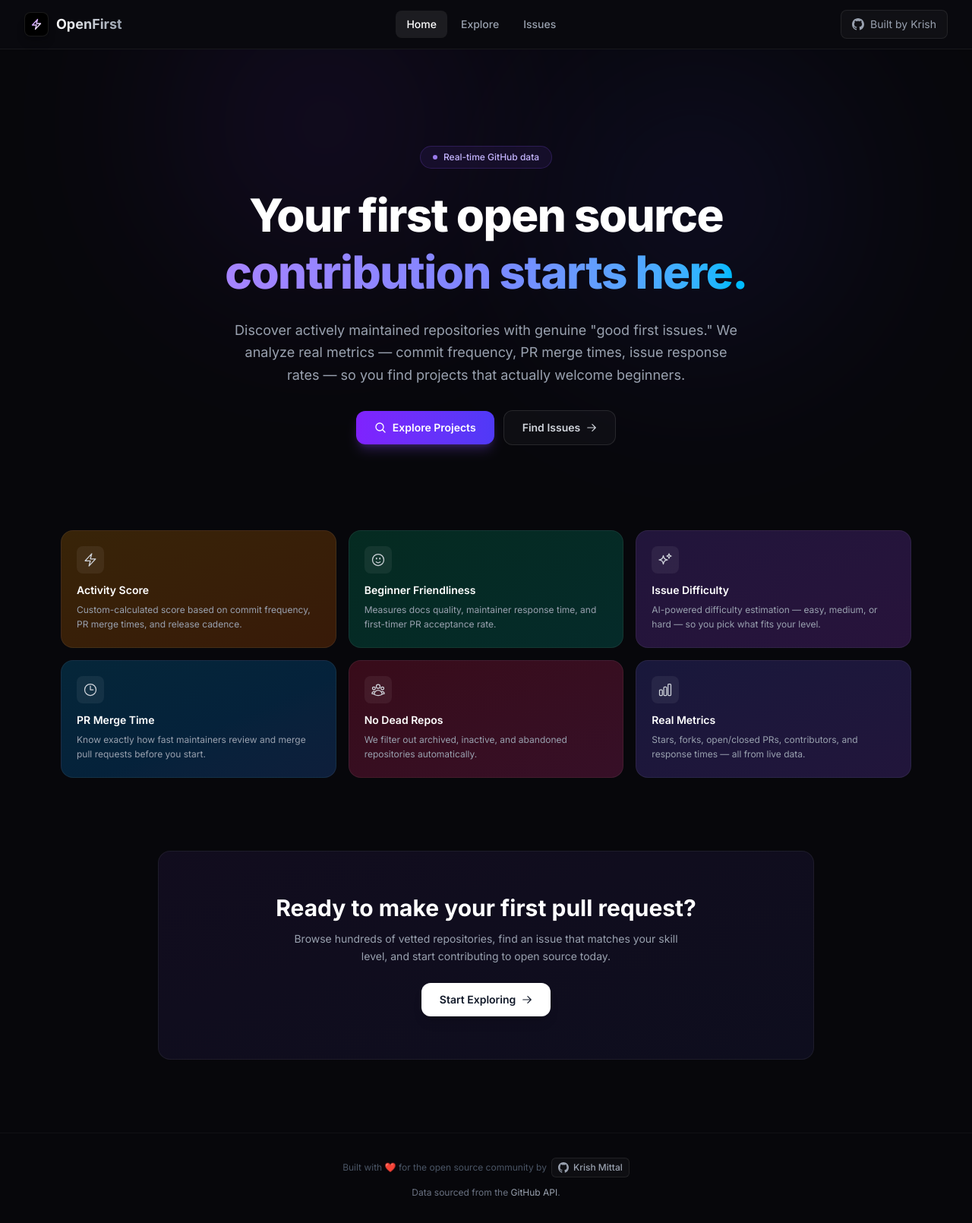
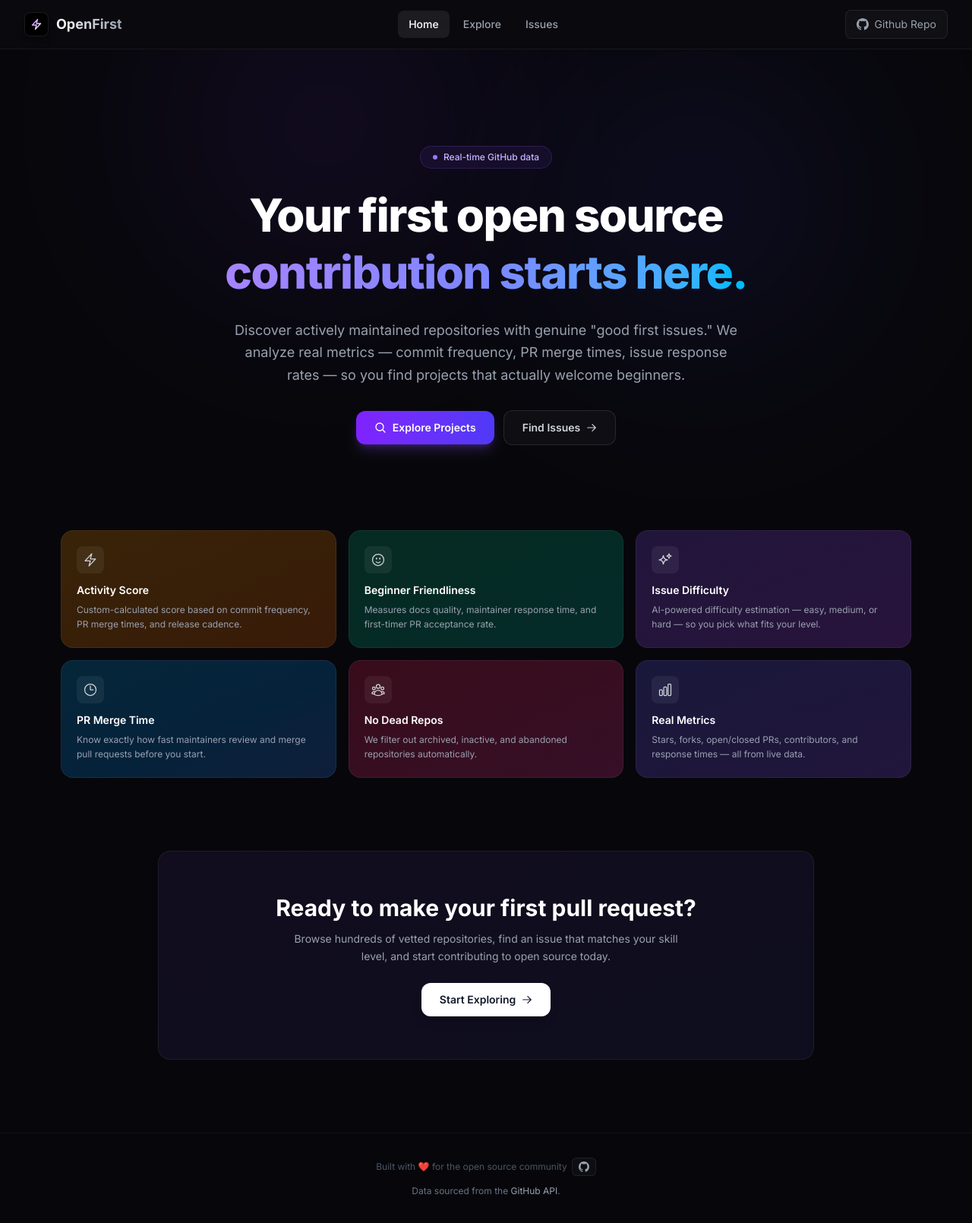
Before and after one commit to krish-mittal1/OpenFirst, a Next.js app in the folder frontend/: page / in a window 1280 px wide. Shown: the whole page at 76% size. Built offline with nearby package versions, Linux system fonts and the light colour scheme.

Commit message:
minor UI changes

```diff
--- a/frontend/src/components/Footer.jsx
+++ b/frontend/src/components/Footer.jsx
@@ -4,7 +4,7 @@ export default function Footer() {
     return (
         <footer className="w-full border-t border-white/[0.04] py-8 text-center text-xs text-gray-600 mt-auto">
             <p className="flex items-center justify-center gap-1.5 flex-wrap">
-                <span>Built with ❤️ for the open source community by</span>
+                <span>Built with ❤️ for the open source community</span>
                 <a
                     href="https://github.com/krish-mittal1"
                     target="_blank"
@@ -14,7 +14,6 @@ export default function Footer() {
                     <svg className="h-3.5 w-3.5" fill="currentColor" viewBox="0 0 24 24">
                         <path d="M12 0c-6.626 0-12 5.373-12 12 0 5.302 3.438 9.8 8.207 11.387.599.111.793-.261.793-.577v-2.234c-3.338.726-4.033-1.416-4.033-1.416-.546-1.387-1.333-1.756-1.333-1.756-1.089-.745.083-.729.083-.729 1.205.084 1.839 1.237 1.839 1.237 1.07 1.834 2.807 1.304 3.492.997.107-.775.418-1.305.762-1.604-2.665-.305-5.467-1.334-5.467-5.931 0-1.311.469-2.381 1.236-3.221-.124-.303-.535-1.524.117-3.176 0 0 1.008-.322 3.301 1.23.957-.266 1.983-.399 3.003-.404 1.02.005 2.047.138 3.006.404 2.291-1.552 3.297-1.23 3.297-1.23.653 1.653.242 2.874.118 3.176.77.84 1.235 1.911 1.235 3.221 0 4.609-2.807 5.624-5.479 5.921.43.372.823 1.102.823 2.222v3.293c0 .319.192.694.801.576 4.765-1.589 8.199-6.086 8.199-11.386 0-6.627-5.373-12-12-12z" />
                     </svg>
-                    Krish Mittal
                 </a>
             </p>
             <p className="mt-3 text-gray-500">
--- a/frontend/src/components/Navbar.jsx
+++ b/frontend/src/components/Navbar.jsx
@@ -72,7 +72,7 @@ export default function Navbar() {
                     <svg className="h-4 w-4" fill="currentColor" viewBox="0 0 24 24">
                         <path d="M12 0c-6.626 0-12 5.373-12 12 0 5.302 3.438 9.8 8.207 11.387.599.111.793-.261.793-.577v-2.234c-3.338.726-4.033-1.416-4.033-1.416-.546-1.387-1.333-1.756-1.333-1.756-1.089-.745.083-.729.083-.729 1.205.084 1.839 1.237 1.839 1.237 1.07 1.834 2.807 1.304 3.492.997.107-.775.418-1.305.762-1.604-2.665-.305-5.467-1.334-5.467-5.931 0-1.311.469-2.381 1.236-3.221-.124-.303-.535-1.524.117-3.176 0 0 1.008-.322 3.301 1.23.957-.266 1.983-.399 3.003-.404 1.02.005 2.047.138 3.006.404 2.291-1.552 3.297-1.23 3.297-1.23.653 1.653.242 2.874.118 3.176.77.84 1.235 1.911 1.235 3.221 0 4.609-2.807 5.624-5.479 5.921.43.372.823 1.102.823 2.222v3.293c0 .319.192.694.801.576 4.765-1.589 8.199-6.086 8.199-11.386 0-6.627-5.373-12-12-12z" />
                     </svg>
-                    <span className="hidden sm:inline">Built by Krish</span>
+                    <span className="hidden sm:inline">Github Repo</span>
                 </a>
             </div>
 
```
